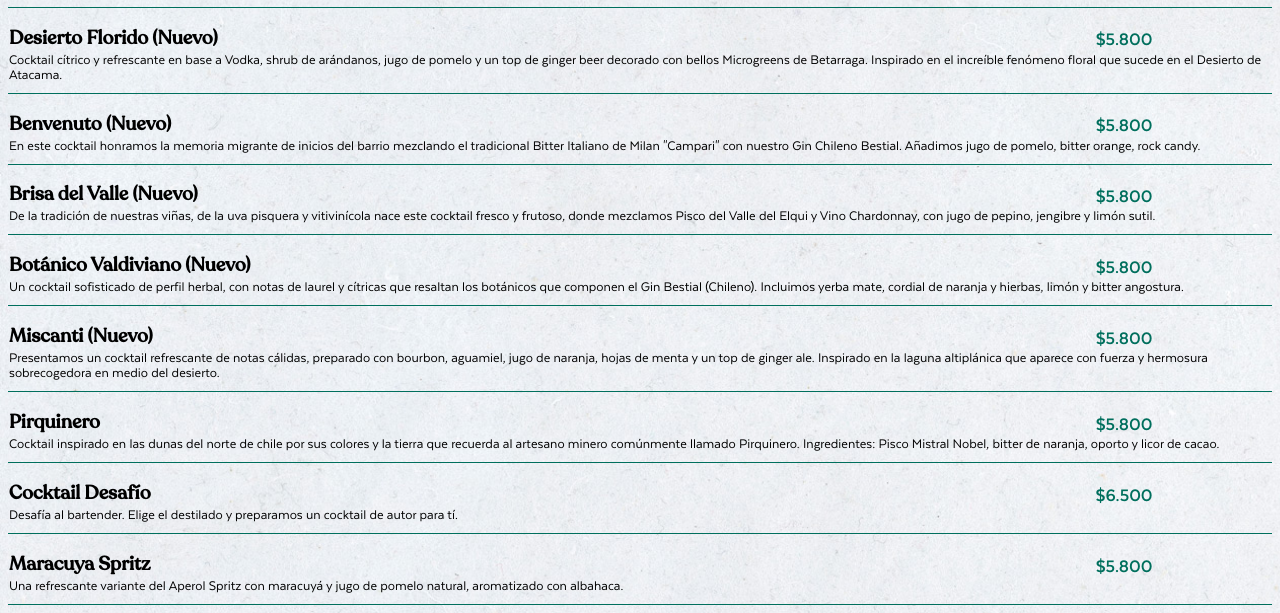
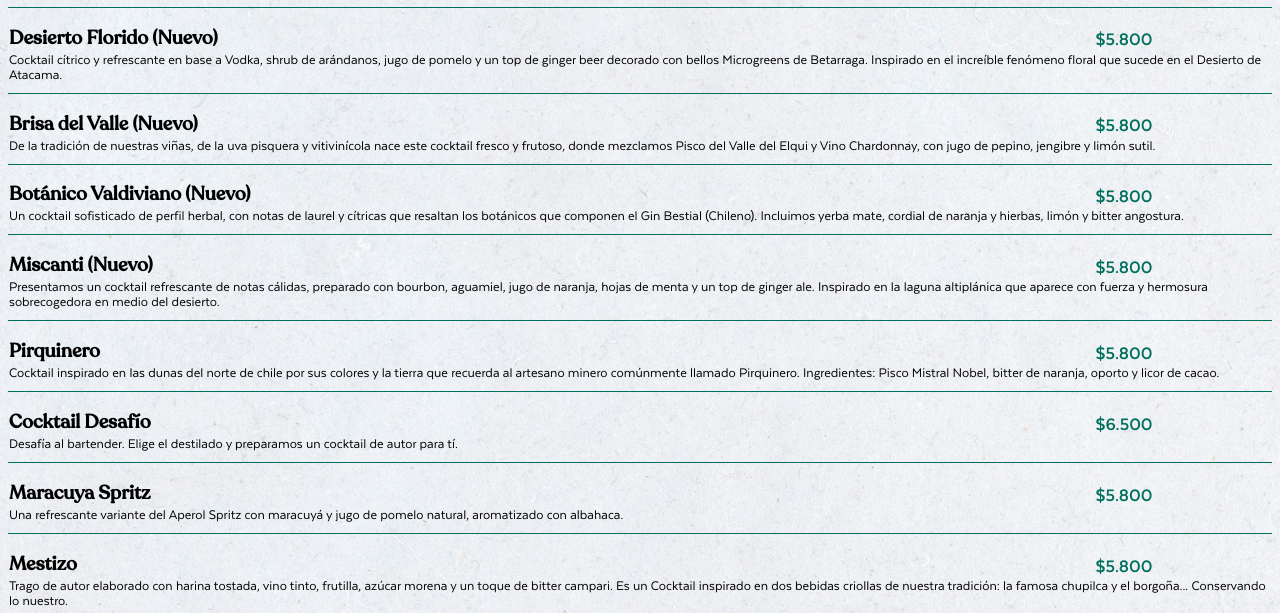
Before and after one commit to HeyDiseno/Conserbar, a plain HTML site: page cocktails_autor.html in a window 1280 px wide. Shown: the part 187-800 px from the top of the page. Drawn offline with Linux system fonts and the light colour scheme.

Commit message:
Add files via upload

```diff
--- a/cocktails_autor.html
+++ b/cocktails_autor.html
@@ -52,13 +52,6 @@
               </tr>
               <tr>
                 <td colspan="2" class="linedown"><p>Cocktail cítrico y refrescante en base a Vodka, shrub de arándanos, jugo de pomelo y un top de ginger beer decorado con bellos Microgreens de Betarraga. Inspirado en el increíble fenómeno floral que sucede en el Desierto de Atacama.</p></td>
-              </tr>
-              <tr>
-                <td class="lineup"><h2>Benvenuto (Nuevo)</h2></td>
-                <td class="lineup"><div class="price">$5.800</div></td>
-              </tr>
-              <tr>
-                <td colspan="2" class="linedown"><p>En este cocktail honramos la memoria migrante de inicios del barrio mezclando el tradicional Bitter Italiano de Milan "Campari" con nuestro Gin Chileno Bestial. Añadimos jugo de pomelo, bitter orange, rock candy.</p></td>
               </tr>
               <tr>
                 <td class="lineup"><h2>Brisa del Valle (Nuevo)</h2></td>
```
Also changed, not shown: cocktails_clasicos.html (+7 -0 lines).
